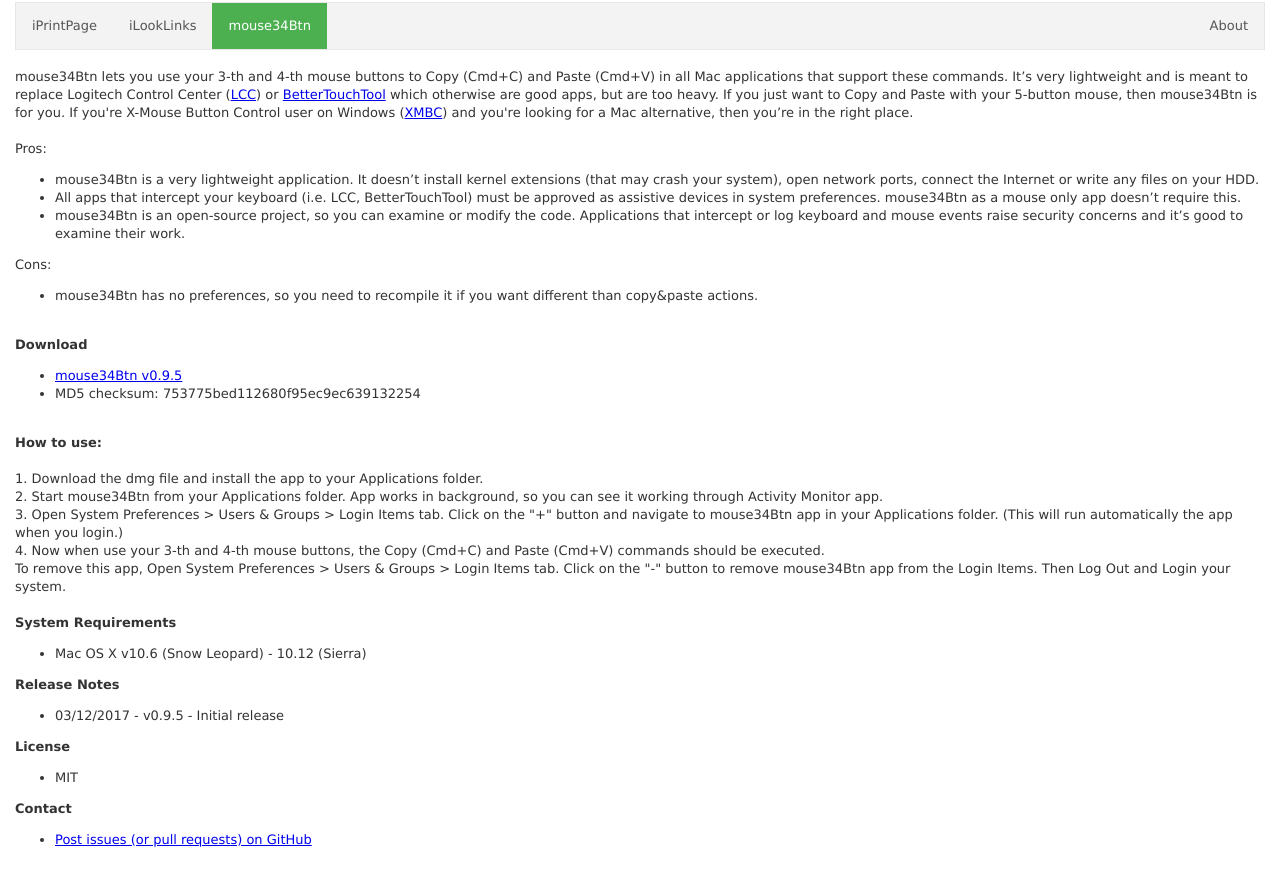
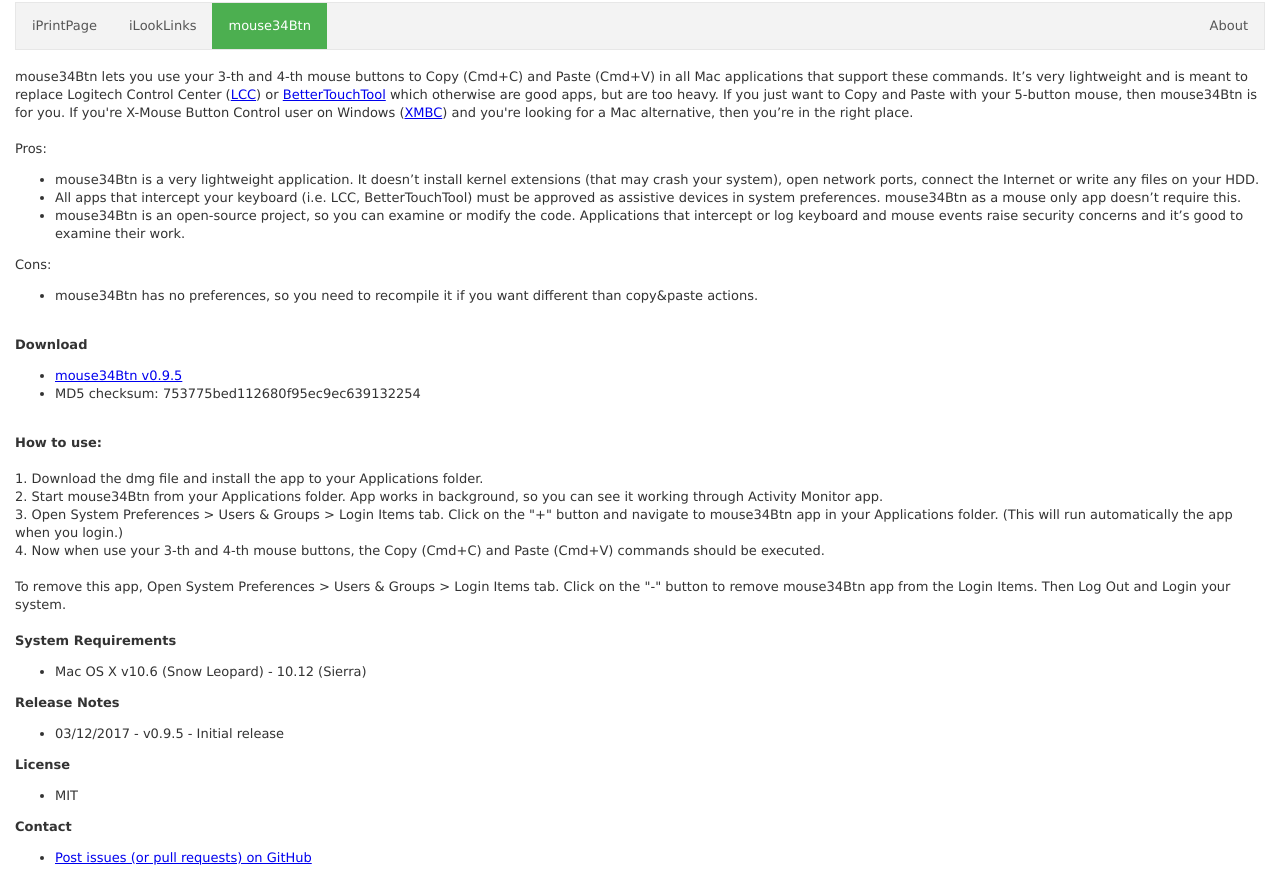
Before and after one commit to fiery-/fiery-.github.io, a plain HTML site: page control-mouse-button.html in a window 1280 px wide. Drawn offline with Linux system fonts and the light colour scheme.

Commit message:
Update control-mouse-button.html

```diff
--- a/control-mouse-button.html
+++ b/control-mouse-button.html
@@ -125,7 +125,7 @@
 				<p>1. Download the dmg file and install the app to your Applications folder.<br>
 2. Start mouse34Btn from your Applications folder. App works in background, so you can see it working through Activity Monitor app.<br>
 3. Open System Preferences > Users &amp; Groups > Login Items tab. Click on the "+" button and navigate to mouse34Btn app in your Applications folder. (This will run automatically the app when you login.)<br>
-4. Now when use your 3-th and 4-th mouse buttons, the Copy (Cmd+C) and Paste (Cmd+V) commands should be executed.<br>
+4. Now when use your 3-th and 4-th mouse buttons, the Copy (Cmd+C) and Paste (Cmd+V) commands should be executed.<br><br>
 To remove this app, Open System Preferences > Users &amp; Groups > Login Items tab. Click on the "-" button to remove mouse34Btn app from the Login Items. Then Log Out and Login your system.</p>
 				<br>
 				<p><b>System Requirements</b></p>
```
